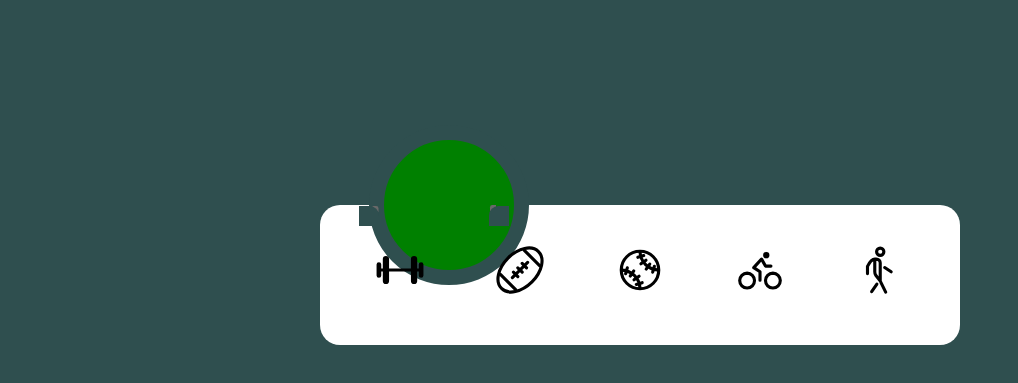
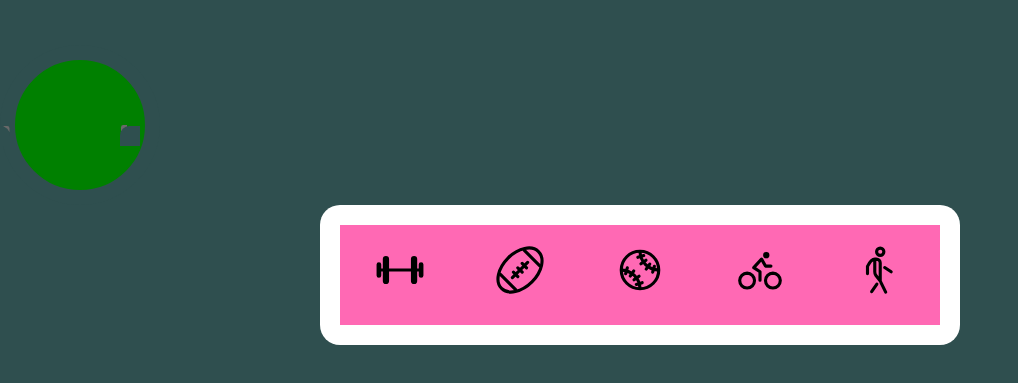
Before and after one commit to rwalsh221/magic_css_indicator, a plain HTML site: page index.html in a window 1280 px wide. Shown: the part 125-508 px from the top of the page, without its empty margins (0-1018 px from the left). Drawn offline with nearby package versions, Linux system fonts and the light colour scheme.

Commit message:
start js

```diff
--- a/index.html
+++ b/index.html
@@ -12,25 +12,26 @@
 </head>
 
 <body>
+    <div data-indicator class="indicator"></div>
     <nav class="nav">
-        <div class="indicator"></div>
-        <div class="nav-items nav-items__one">
+
+        <div data-nav-item="one" class="nav-items">
             <ion-icon class="icon" name="barbell-outline"></ion-icon>
             <p class="nav-items--description">barbell</p>
         </div>
-        <div class="nav-items nav-items__two">
+        <div data-nav-item="two" class="nav-items">
             <ion-icon class="icon" name="american-football-outline"></ion-icon>
             <p class="nav-items--description">football</p>
         </div>
-        <div class="nav-items nav-items__three">
+        <div data-nav-item="three" class="nav-items">
             <ion-icon class="icon" name="baseball-outline"></ion-icon>
             <p class="nav-items--description">baseball</p>
         </div>
-        <div class="nav-items nav-items__four">
+        <div data-nav-item="four" class="nav-items">
             <ion-icon class="icon" name="bicycle-outline"></ion-icon>
             <p class="nav-items--description">bicycle</p>
         </div>
-        <div class="nav-items nav-items__five">
+        <div data-nav-item="five" class="nav-items">
             <ion-icon class="icon" name="walk-outline"></ion-icon>
             <p class="nav-items--description">walk</p>
         </div>
@@ -49,6 +50,7 @@
 
 
     <script type="module" src="https://unpkg.com/ionicons@5.5.2/dist/ionicons/ionicons.esm.js"></script>
+    <script src="script.js"></script>
 </body>
 
 </html>
--- /dev/null
+++ b/script.js
@@ -0,0 +1,29 @@
+const elements = {
+  indicator: document.querySelector('[data-indicator]'),
+};
+
+const test2 = (element) => {
+  console.log(element);
+};
+
+const test = [...document.querySelectorAll('[data-nav-item]')];
+console.log(document.querySelectorAll('[data-nav-item="one"]'));
+console.log(test);
+console.log(elements.indicator);
+
+const positionIndicator = (event) => {
+  const element = document.querySelector(
+    `[data-nav-item="${event.target.dataset.navItem}"]`
+  );
+  console.log('hello');
+  console.log(element.getBoundingClientRect());
+  const elementPosition = element.getBoundingClientRect();
+
+  elements.indicator.style.left = `${elementPosition.left}px`;
+};
+
+test.forEach((element) =>
+  document
+    .querySelector(`[data-nav-item="${element.dataset.navItem}"]`)
+    .addEventListener('click', (event) => positionIndicator(event))
+);
--- a/styles.css
+++ b/styles.css
@@ -54,6 +54,7 @@ body {
 }
 
 .icon {
+  pointer-events: none;
   font-size: 5rem;
   position: relative;
   z-index: 100;
@@ -66,6 +67,7 @@ body {
   /* position: absolute; */
 }
 .nav-items {
+  /* pointer-events: none; */
   text-align: center;
   text-transform: capitalize;
   flex-basis: 20%;
@@ -78,9 +80,12 @@ body {
   flex-direction: column;
   align-items: center;
   justify-content: space-between;
+  background-color: hotpink;
+  z-index: 150;
 }
 
 .nav-items--description {
+  pointer-events: none;
   display: block;
   font-size: 2rem;
   position: relative;
@@ -105,18 +110,18 @@ body {
 
 .indicator {
   /* grid-area: one; */
-  position: absolute;
-  top: -80px;
-  left: 49px;
-  display: flex;
+  position: fixed;
+  top: 170px;
+  /* left: 49px; */
+  /* display: flex; */
   transition: left 1s;
-  grid-area: one;
+  /* grid-area: one; */
   height: 16rem;
   width: 16rem;
   background-color: green;
-
+  /* transform: translateX(-50%); */
   border-radius: 50%;
-
+  z-index: 1;
   border: 1.5rem solid darkslategray;
 }
 
```
